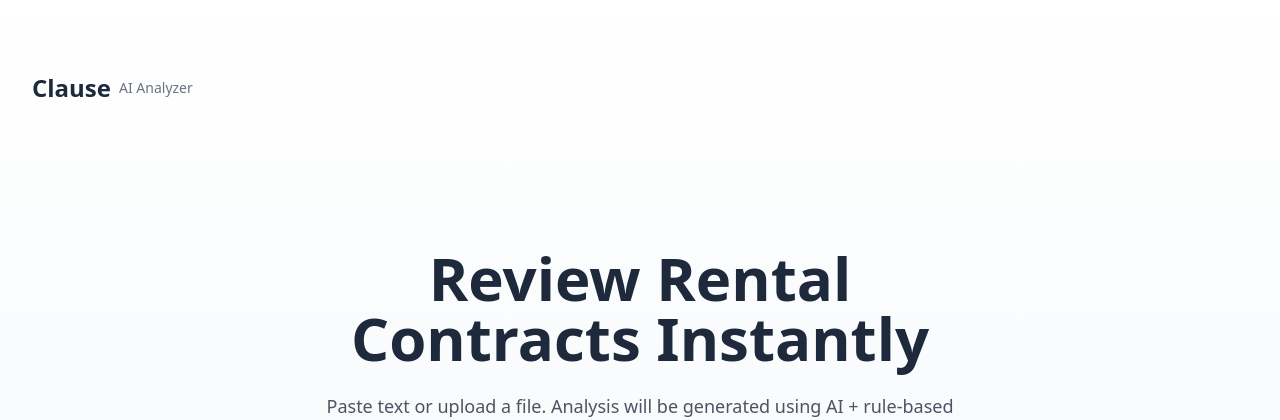
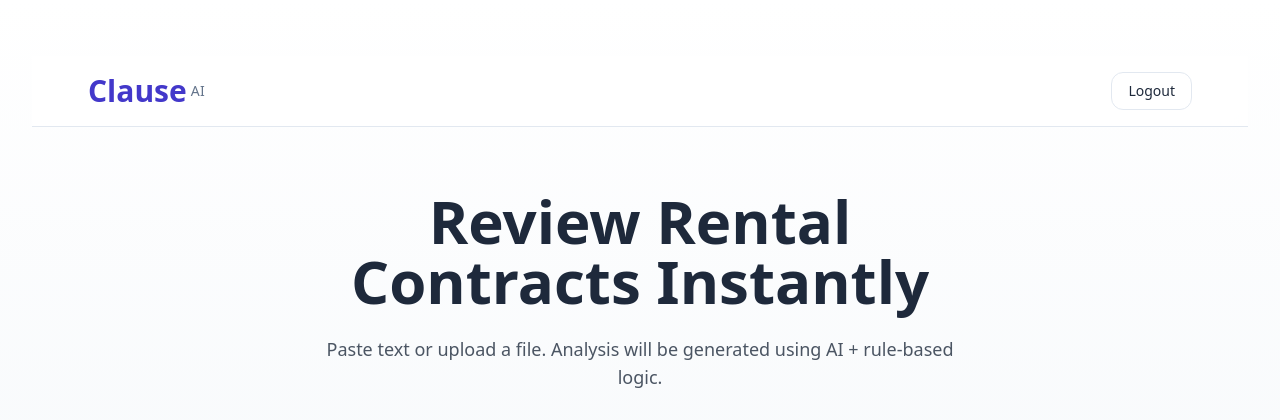
Before and after one commit to AlgoNest/Clause, a Flask app: page /analyze in a window 1280 px wide. Shown: the top 420 px of the page. Run offline with Flask 3, Linux system fonts and the light colour scheme; some libraries are stand-ins or nearby versions.

Commit message:
Update analyze.html

```diff
--- a/templates/analyze.html
+++ b/templates/analyze.html
@@ -32,13 +32,22 @@
 
 <div class="relative isolate px-6 pt-14 lg:px-8">
 
-  <!-- Navbar -->
-  <nav class="flex items-center justify-between py-4 mb-16">
+
+<header class="border-b border-slate-200 bg-white/70 backdrop-blur-md sticky top-0 z-50">
+  <nav class="max-w-6xl mx-auto px-6 py-4 flex justify-between items-center">
     <div class="flex items-center space-x-2">
-      <span class="text-2xl font-semibold">Clause</span>
-      <span class="text-sm text-gray-500">AI Analyzer</span>
+      <div class="flex items-center space-x-1">
+        <span class="text-3xl font-bold text-indigo-700">Clause</span>
+        <span class="text-sm text-slate-500 tracking-wide">AI</span>
+      </div>
     </div>
+
+    <a href="/"
+       class="hidden sm:block text-sm font-medium px-4 py-2 rounded-xl border border-slate-200 hover:bg-slate-100">
+      Logout
+    </a>
   </nav>
+</header>
 
   <!-- Hero -->
   <div class="mx-auto max-w-2xl py-16 text-center">
```
